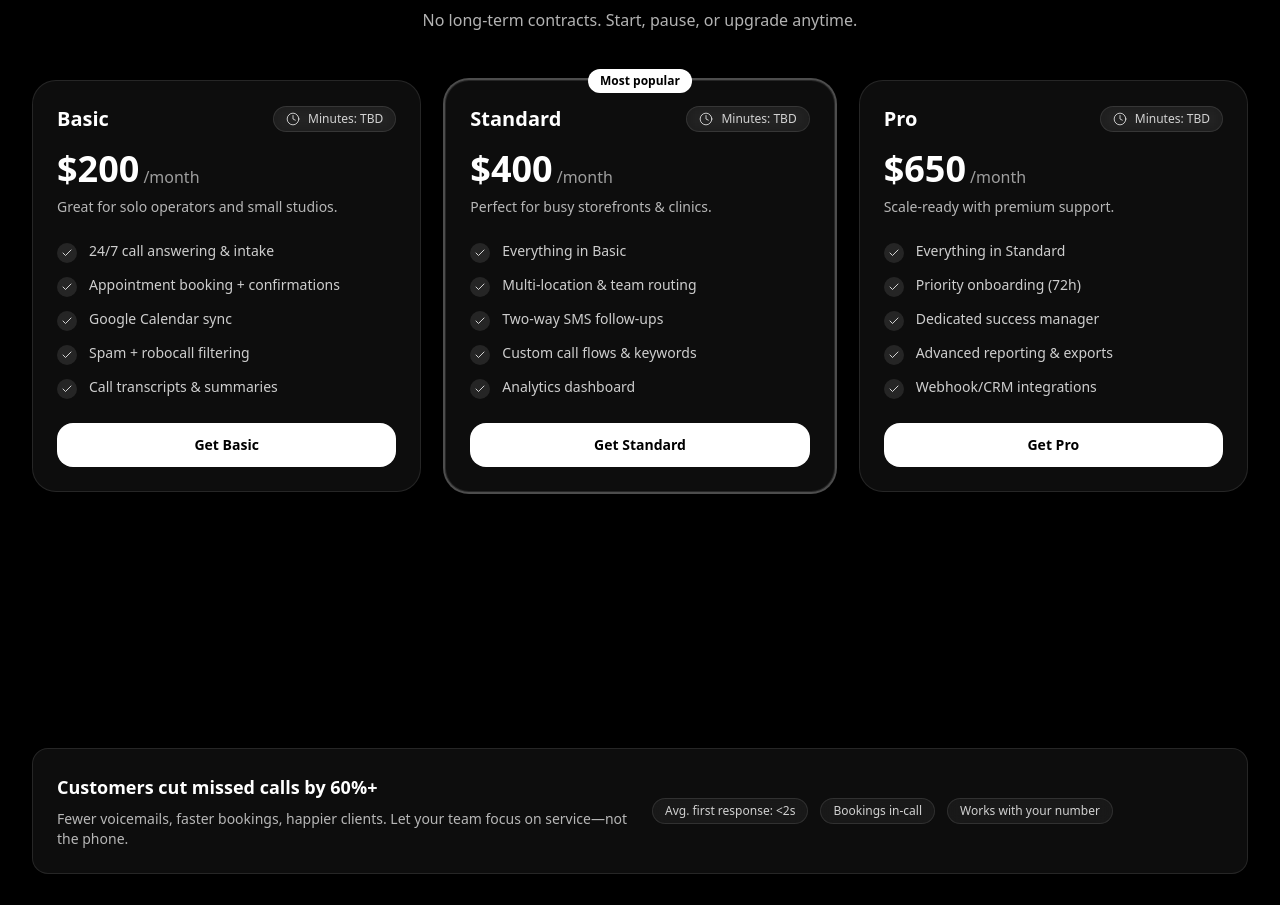
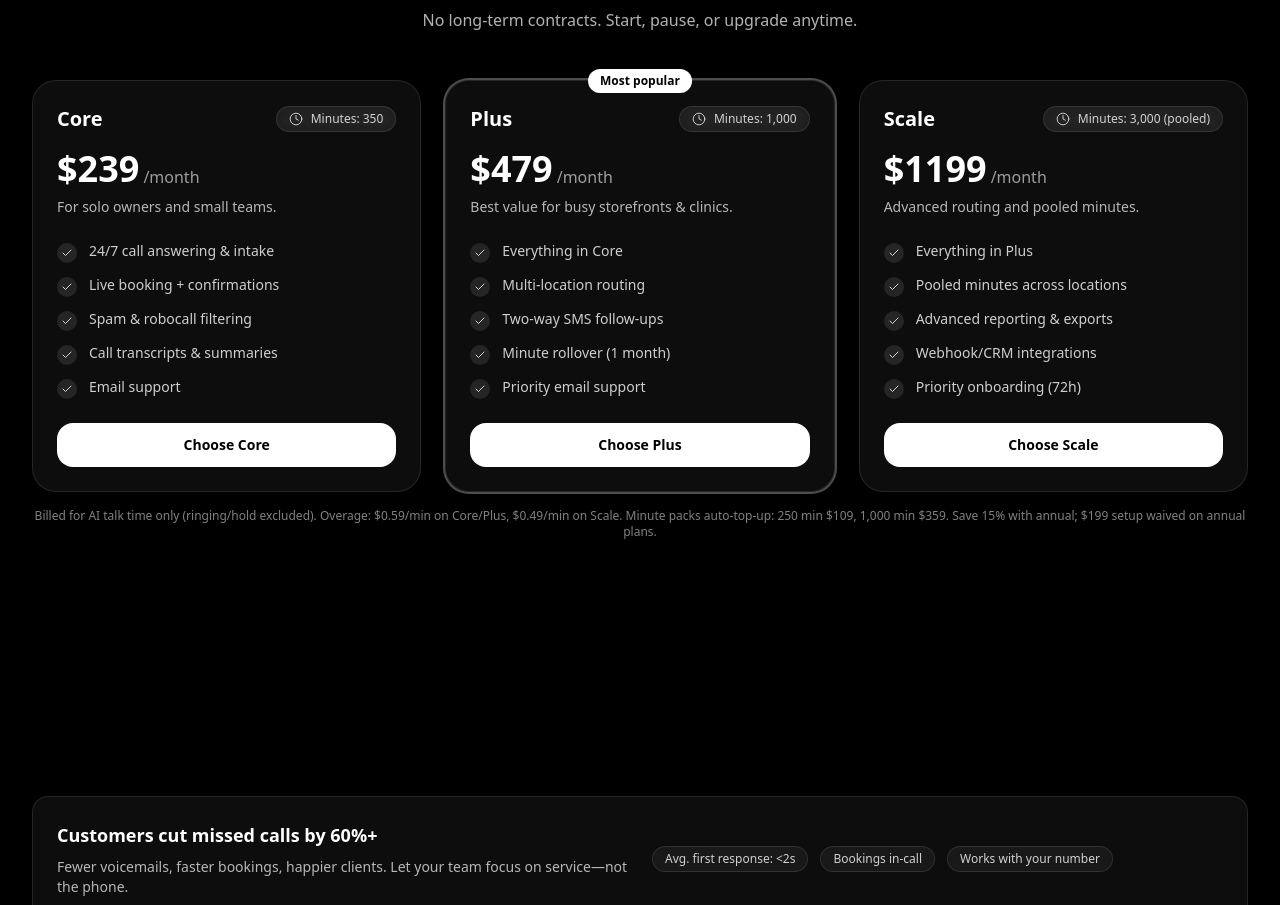
Before and after one commit to MrKumboocha/Covex, a React (Vite) app: page / in a window 1280 px wide. Shown: the part 2855-3760 px from the top of the page. Built offline with nearby package versions, Linux system fonts and the light colour scheme.

Commit message:
Update App.jsx

```diff
--- a/src/App.jsx
+++ b/src/App.jsx
@@ -154,48 +154,48 @@ const brand = {
 // Minutes TBD — replace "TBD" anytime.
 const pricing = [
   {
-    name: "Basic",
-    price: 200,
-    blurb: "Great for solo operators and small studios.",
-    minutes: "TBD",
-    cta: "Get Basic",
+    name: "Core",
+    price: 239,
+    blurb: "For solo owners and small teams.",
+    minutes: "350",
+    cta: "Choose Core",
     popular: false,
     features: [
       "24/7 call answering & intake",
-      "Appointment booking + confirmations",
-      "Google Calendar sync",
-      "Spam + robocall filtering",
+      "Live booking + confirmations",
+      "Spam & robocall filtering",
       "Call transcripts & summaries",
+      "Email support",
     ],
   },
   {
-    name: "Standard",
-    price: 400,
-    blurb: "Perfect for busy storefronts & clinics.",
-    minutes: "TBD",
-    cta: "Get Standard",
-    popular: true,
+    name: "Plus",
+    price: 479,
+    blurb: "Best value for busy storefronts & clinics.",
+    minutes: "1,000",
+    cta: "Choose Plus",
+    popular: true, // shows the “Most popular” badge
     features: [
-      "Everything in Basic",
-      "Multi-location & team routing",
+      "Everything in Core",
+      "Multi-location routing",
       "Two-way SMS follow-ups",
-      "Custom call flows & keywords",
-      "Analytics dashboard",
+      "Minute rollover (1 month)",
+      "Priority email support",
     ],
   },
   {
-    name: "Pro",
-    price: 650,
-    blurb: "Scale-ready with premium support.",
-    minutes: "TBD",
-    cta: "Get Pro",
+    name: "Scale",
+    price: 1199,
+    blurb: "Advanced routing and pooled minutes.",
+    minutes: "3,000 (pooled)",
+    cta: "Choose Scale",
     popular: false,
     features: [
-      "Everything in Standard",
-      "Priority onboarding (72h)",
-      "Dedicated success manager",
+      "Everything in Plus",
+      "Pooled minutes across locations",
       "Advanced reporting & exports",
       "Webhook/CRM integrations",
+      "Priority onboarding (72h)",
     ],
   },
 ];
@@ -522,6 +522,10 @@ function AppInner() {
               </div>
             ))}
           </div>
+          <p className="mt-4 text-xs text-white/50 text-center">
+            Billed for AI talk time only (ringing/hold excluded). Overage: $0.59/min on Core/Plus, $0.49/min on Scale.
+            Minute packs auto-top-up: 250 min $109, 1,000 min $359. Save 15% with annual; $199 setup waived on annual plans.
+          </p>
         </Container>
       </Section>
 
```
